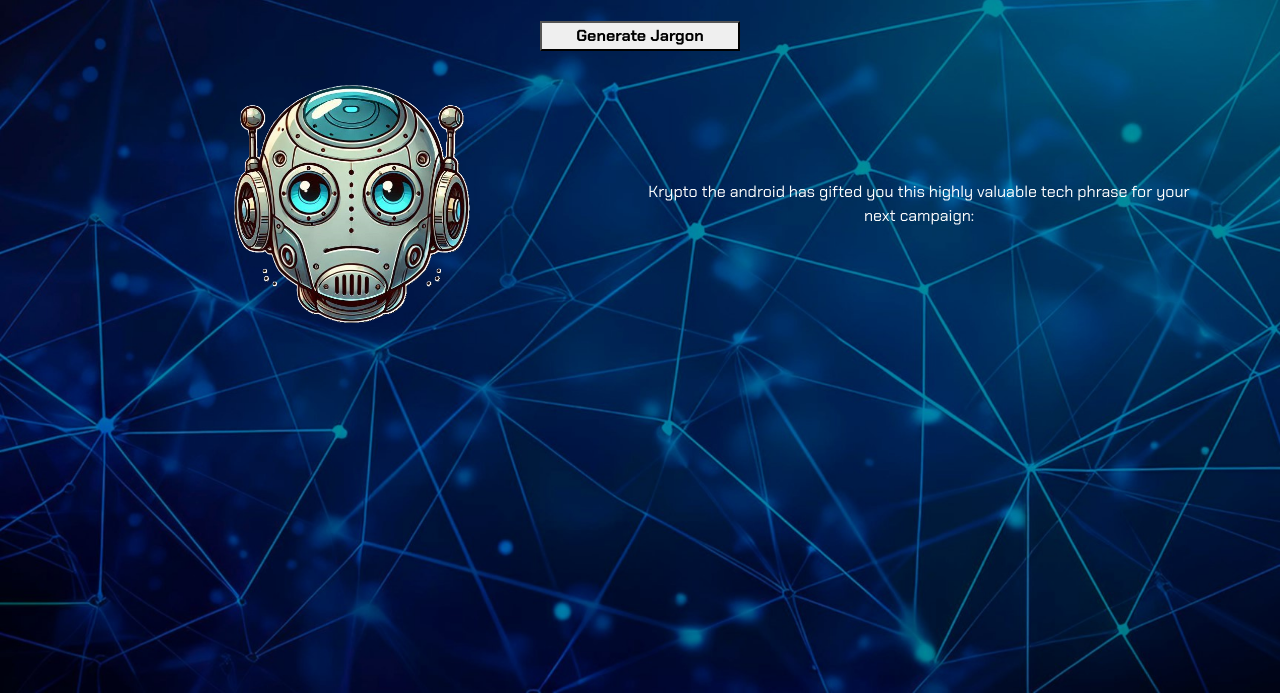
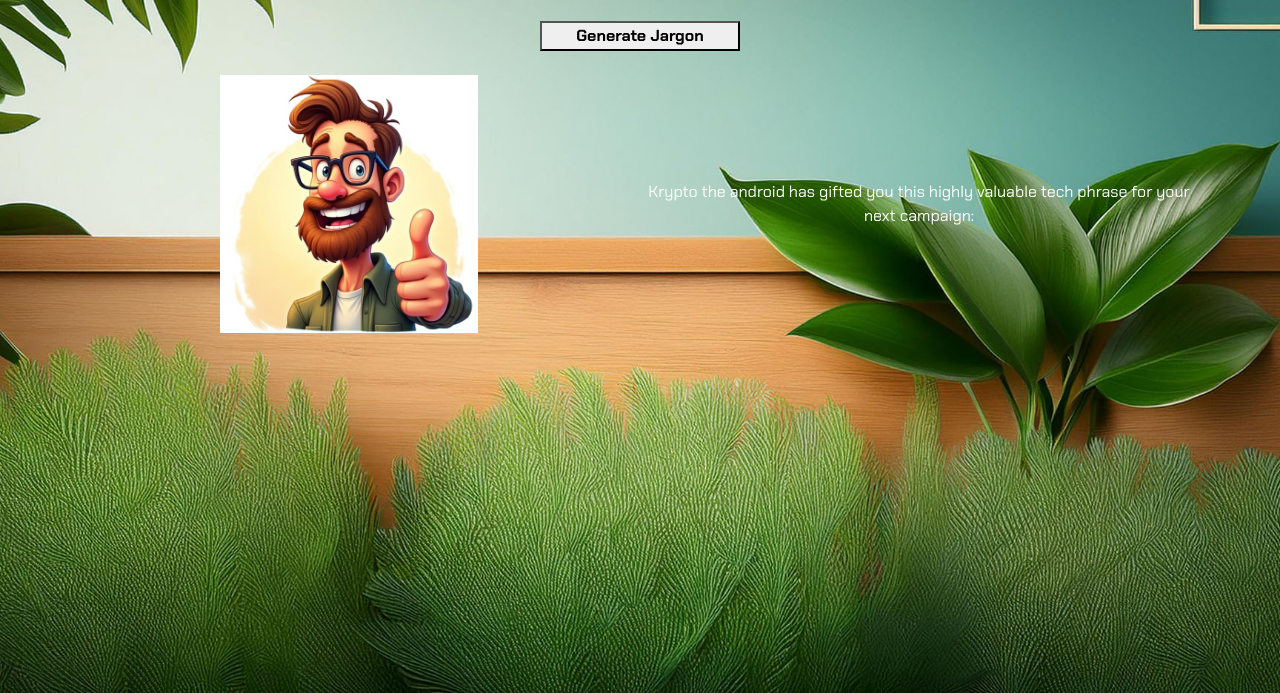
Before and after one commit to CharlesTack/DomPraiseGenerator, a plain HTML site: page index.html in a window 1280 px wide. Shown: the part 107-800 px from the top of the page. Drawn offline with nearby package versions, Linux system fonts and the light colour scheme.

Commit message:
first stage update to Dom

```diff
--- a/assets/css/style.css
+++ b/assets/css/style.css
@@ -32,7 +32,7 @@
 
 
 body {
-    background-image: url('../images/PhotoShopAIBGDimmed.jpg');
+    background-image: url('../images/background.jpeg');
     background-size: cover;
     background-repeat: no-repeat;
     background-attachment: fixed;
--- a/index.html
+++ b/index.html
@@ -30,7 +30,7 @@
     <div id="robot" class="container">
         <div class="row">
             <div id="head" class="col">
-                <img src="assets/images/CopilotrobotheadNoBG50pcPng.png" alt="AI-generated robot head" class="img-fluid">
+                <img src="assets/images/LeonardoAIDom1ResizedTrans.jpg" alt="AI-generated robot head" class="img-fluid">
             </div>
             <div id="krypto-says" class="col chakra-petch-regular">
                 <p>Krypto the android has gifted you this highly valuable tech phrase for your next campaign:</p>
```
Also changed, not shown: about.txt, android-chrome-192x192.png, android-chrome-512x512.png, apple-touch-icon.png, assets/images/CopilotrobotheadNoBG50pcPng.png (deleted), assets/images/LeonardoAIDom1ResizedTrans.jpg (added), assets/images/PhotoShopAIBG.webp (deleted), assets/images/PhotoShopAIBGDimmed.jpg (deleted), assets/images/background.jpeg (added), favicon-16x16.png, favicon-32x32.png, favicon.ico.
